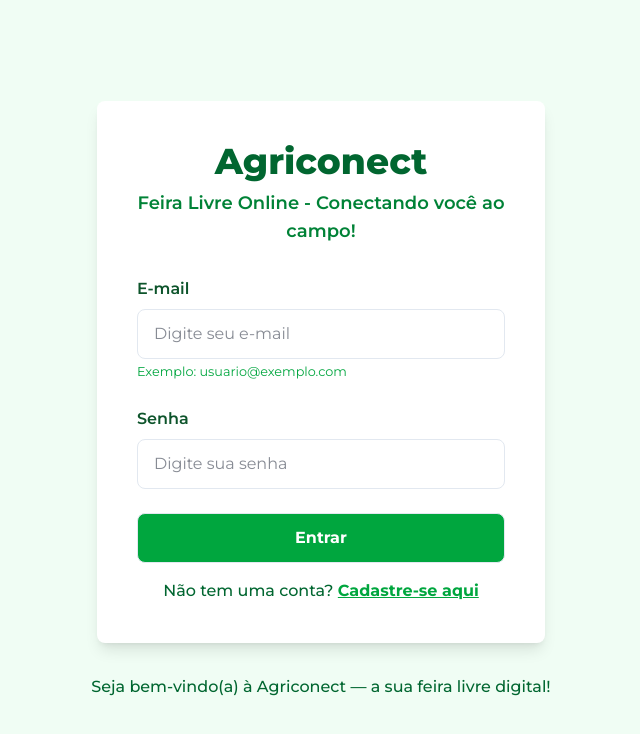
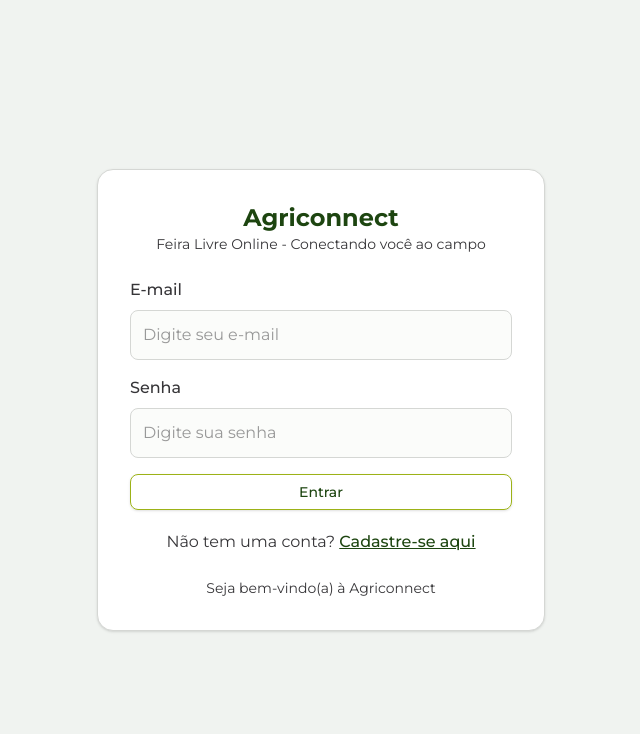
Before and after one commit to alexandermdc/careiro-frontend, a React (Vite) app: page /cadastro in a window 1280 px wide. Both pictures are taken after a click on the button "Voltar para Login". Shown: the top 734 px of the page, without its empty margins (319-959 px from the left). Built offline with nearby package versions, Linux system fonts and the light colour scheme.

Commit message:
feat: adicionar seção de cadastro e otimizar componentes de login e cadastro

```diff
--- a/src/components/HeaderSection.tsx
+++ b/src/components/HeaderSection.tsx
@@ -48,11 +48,13 @@ export const HeaderSection = (): JSX.Element => {
             <ShoppingBagIcon className="w-6 h-6 text-verde-escuro" />
           </div>
 
-          <Button className="h-12 inline-flex items-center justify-center gap-2 px-6 py-2.5 bg-fundo-claro rounded-2xl border border-solid border-[#9cb217] hover:bg-fundo-claro">
-            <div className="font-[number:var(--bot-es-font-weight)] text-verde-claro text-[length:var(--bot-es-font-size)] text-center leading-[var(--bot-es-line-height)] whitespace-nowrap font-bot-es tracking-[var(--bot-es-letter-spacing)] [font-style:var(--bot-es-font-style)]">
-              Fazer login
-            </div>
-            <UserIcon className="w-6 h-6 text-verde-claro" />
+          <Button asChild variant="outline" size="default" className="h-12 inline-flex items-center justify-center gap-2 px-6 rounded-2xl border-verde-claro">
+            <Link to="/login" aria-label="Ir para login" className="inline-flex items-center gap-2">
+              <span className="font-[number:var(--bot-es-font-weight)] text-verde-claro text-[length:var(--bot-es-font-size)] text-center leading-[var(--bot-es-line-height)] whitespace-nowrap font-bot-es tracking-[var(--bot-es-letter-spacing)] [font-style:var(--bot-es-font-style)]">
+                Fazer login
+              </span>
+              <UserIcon className="w-6 h-6 text-verde-claro" />
+            </Link>
           </Button>
         </div>
       </div>
--- /dev/null
+++ b/src/components/JoinSection.tsx
@@ -0,0 +1,43 @@
+import React from 'react';
+import { Button } from './button';
+import { UserPlusIcon } from 'lucide-react';
+
+export interface JoinSectionProps {
+  title?: string;
+  description?: string;
+  onClick?: () => void;
+}
+
+export const JoinSection: React.FC<JoinSectionProps> = ({
+  title = 'Faça parte do Agriconnect',
+  description = 'Solicite o cadastro da sua associação no Agriconnect. É simples, rápido e prático. Conecte seus produtores e seus produtos ao maior ecommerce da agricultura amazonense e transforme suas realidades.',
+  onClick,
+}) => {
+  return (
+    <div className="w-full">
+      <div className="w-full max-w-[1112px] mx-auto">
+        <div className="flex items-center justify-between gap-6 bg-cinza rounded-[30px] p-[60px] border border-solid border-[#d5d7d4]">
+          <div className="flex-1 pr-6">
+            <h3 className="font-t-tulos text-verde-escuro text-[length:var(--t-tulos-font-size)] font-[number:var(--t-tulos-font-weight)]">
+              {title}
+            </h3>
+            <p className="mt-4 text-texto max-w-[720px]">{description}</p>
+          </div>
+
+          <div className="flex-shrink-0">
+            <Button
+              onClick={onClick}
+              variant="outline"
+              className="h-14 inline-flex items-center justify-center gap-2 px-6 bg-fundo-claro rounded-2xl border border-solid border-[#9cb217]"
+            >
+              <span className="text-verde-claro font-bot-es">Cadastrar associação</span>
+              <UserPlusIcon className="w-6 h-6 text-verde-escuro" />
+            </Button>
+          </div>
+        </div>
+      </div>
+    </div>
+  );
+};
+
+export default JoinSection;
--- a/src/lib/button-variants.ts
+++ b/src/lib/button-variants.ts
@@ -1,18 +1,18 @@
 import { cva } from "class-variance-authority";
 
 export const buttonVariants = cva(
-  "inline-flex items-center justify-center gap-2 whitespace-nowrap rounded-md text-sm font-medium transition-colors focus-visible:outline-none focus-visible:ring-1 focus-visible:ring-ring disabled:pointer-events-none disabled:opacity-50 [&_svg]:pointer-events-none [&_svg]:size-4 [&_svg]:shrink-0",
+  "inline-flex items-center justify-center gap-2 whitespace-nowrap rounded-md text-sm font-medium transition-colors transition-shadow focus-visible:outline-none focus-visible:ring-1 focus-visible:ring-ring disabled:pointer-events-none disabled:opacity-50 [&_svg]:pointer-events-none [&_svg]:size-4 [&_svg]:shrink-0",
   {
     variants: {
       variant: {
         default:
-          "bg-primary text-primary-foreground shadow hover:bg-primary/90",
+          "bg-primary text-primary-foreground shadow-sm hover:shadow-md hover:bg-primary/90",
         destructive:
-          "bg-destructive text-destructive-foreground shadow-sm hover:bg-destructive/90",
+          "bg-destructive text-destructive-foreground shadow-sm hover:shadow-md hover:bg-destructive/90",
         outline:
-          "border border-input bg-background shadow-sm hover:bg-accent hover:text-accent-foreground",
+          "border border-input bg-background shadow-sm hover:shadow-md hover:bg-accent hover:text-accent-foreground",
         secondary:
-          "bg-secondary text-secondary-foreground shadow-sm hover:bg-secondary/80",
+          "bg-secondary text-secondary-foreground shadow-sm hover:shadow-md hover:bg-secondary/80",
         ghost: "hover:bg-accent hover:text-accent-foreground",
         link: "text-primary underline-offset-4 hover:underline",
       },
--- a/src/pages/login/login.tsx
+++ b/src/pages/login/login.tsx
@@ -1,4 +1,6 @@
 import React, { useState } from 'react';
+import { Link } from 'react-router-dom';
+import { Button } from '../../components/button';
 
 const Login: React.FC = () => {
     const [email, setEmail] = useState('');
@@ -16,92 +18,62 @@ const Login: React.FC = () => {
     };
 
         return (
-        <div className="min-h-screen w-screen flex flex-col justify-center items-center bg-green-50 px-4">
-            <div className="max-w-md w-full bg-white rounded-lg shadow-lg p-10">
-                {/* Cabeçalho com identidade da feira */}
-                <header className="mb-8 text-center">
-                    <h1 className="text-4xl font-extrabold text-green-800 mb-2">
-                        Agriconect
-                    </h1>
-                    <p className="text-green-700 font-semibold text-lg">
-                        Feira Livre Online - Conectando você ao campo!
-                    </p>
+            <div className="w-screen min-h-screen flex items-center justify-center bg-cinza px-4 py-12">
+                <div className="max-w-md w-full bg-white rounded-2xl shadow-sm p-8 border border-strokes">
+                    <header className="mb-6 text-center">
+                        <h1 className="text-2xl font-bold text-verde-escuro">Agriconnect</h1>
+                        <p className="text-texto text-sm">Feira Livre Online - Conectando você ao campo</p>
                     </header>
 
                     <form onSubmit={handleSubmit} aria-label="Formulário de login Agriconect">
-                    <div className="mb-6">
-                        <label
-                            htmlFor="email"
-                            className="block text-green-900 font-semibold mb-2"
-                        >
+                        <label htmlFor="email" className="block text-texto font-medium mb-2">
                             E-mail
                         </label>
                         <input
                             id="email"
                             type="email"
                             value={email}
-                            onChange={e => setEmail(e.target.value)}
-                            className="w-full px-4 py-3 border border-green-300 rounded focus:outline-none focus:ring-4 focus:ring-green-400"
+                            onChange={(e) => setEmail(e.target.value)}
+                            className="w-full mb-4 p-3 border border-strokes rounded-md focus:outline-none focus:ring-2 focus:ring-verde-claro bg-fundo-claro text-texto"
                             placeholder="Digite seu e-mail"
                             aria-required="true"
-                            aria-describedby="emailHelp"
                         />
-                        <small id="emailHelp" className="text-green-600">
-                            Exemplo: usuario@exemplo.com
-                        </small>
-                    </div>
 
-                    <div className="mb-6">
-                        <label
-                            htmlFor="password"
-                            className="block text-green-900 font-semibold mb-2"
-                        >
+                        <label htmlFor="password" className="block text-texto font-medium mb-2">
                             Senha
                         </label>
                         <input
                             id="password"
                             type="password"
                             value={password}
-                            onChange={e => setPassword(e.target.value)}
-                            className="w-full px-4 py-3 border border-green-300 rounded focus:outline-none focus:ring-4 focus:ring-green-400"
+                            onChange={(e) => setPassword(e.target.value)}
+                            className="w-full mb-4 p-3 border border-strokes rounded-md focus:outline-none focus:ring-2 focus:ring-verde-claro bg-fundo-claro text-texto"
                             placeholder="Digite sua senha"
                             aria-required="true"
                         />
-                    </div>
 
                         {error && (
-                        <div
-                            role="alert"
-                            className="mb-6 text-red-700 bg-red-100 border border-red-400 rounded p-3 font-semibold text-center"
-                        >
+                            <div role="alert" className="mb-4 text-red-700 bg-red-100 border border-red-400 rounded p-3 font-medium text-center">
                                 {error}
                             </div>
                         )}
 
-                    <button
-                        type="submit"
-                        className="w-full bg-green-600 hover:bg-green-700 text-white font-bold py-3 rounded transition duration-200 focus:outline-none focus:ring-4 focus:ring-green-500"
-                    >
+                        <Button type="submit" variant="outline" className="w-full border-verde-claro text-verde-escuro py-3 rounded-md shadow-sm hover:shadow-md mb-3">
                             Entrar
-                    </button>
+                        </Button>
 
-                    {/* Linha para cadastro */}
-                    <p className="mt-4 text-center text-green-800 font-medium">
+                        <div className="text-center">
+                            <p className="mt-2 text-texto">
                                 Não tem uma conta?{' '}
-                        <a
-                            href="/cadastro"
-                            className="text-green-600 hover:text-green-900 font-bold underline"
-                        >
+                                <Link to="/cadastro" className="text-verde-escuro font-medium underline">
                                     Cadastre-se aqui
-                        </a>
+                                </Link>
                             </p>
+                        </div>
                     </form>
+
+                    <footer className="mt-6 text-center text-texto text-sm">Seja bem-vindo(a) à Agriconnect</footer>
                 </div>
-
-            {/* Rodapé com mensagem acolhedora */}
-            <footer className="mt-8 text-center text-green-800 font-medium">
-                Seja bem-vindo(a) à Agriconect — a sua feira livre digital!
-            </footer>
             </div>
         );
 };
```
Also changed, not shown: src/pages/cadastro/cadastro.tsx (+34 -39 lines), src/pages/homepage/sections/MainContentSection/MainContentSection.tsx (+3 -24 lines), src/pages/sobrenos/sections/FooterSections.tsx (+29 -24 lines), src/pages/sobrenos/sections/MainSections.tsx (+2 -32 lines), 1 other file (tests, documents, lock files or other folders). Lines whose indentation alone changed are shown as unchanged.
